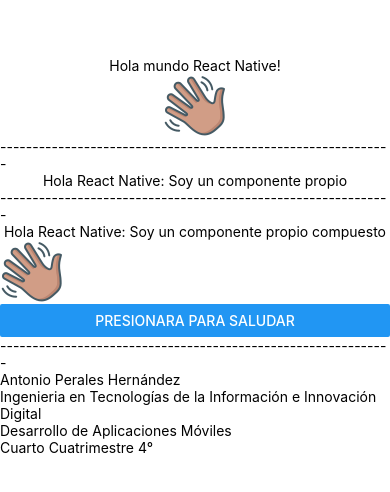
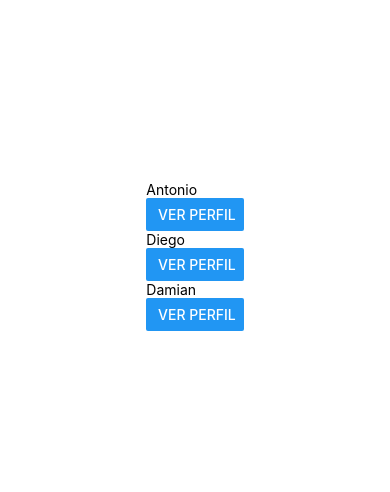
Before and after one commit to AntonioPeralesHernandez/DAM221, a React Native app in the folder miapp2/: screen / in a window 390 px wide. Shown: the part 166-658 px from the top of the page. Built offline with nearby package versions, Linux system fonts and the light colour scheme.

Commit message:
Practica No.7: Props & State

```diff
--- a/miapp2/App.js
+++ b/miapp2/App.js
@@ -9,20 +9,10 @@ import {Perfil} from './components/Perfil';
 export default function App() {
   return (
     <View style={styles.container}>
-      <Text>Hola mundo React Native!</Text>
-      <Image source={require('./assets/wave.png')} />
 
-      <Text>-------------------------------------------------------------</Text>
-
-      <Saludo />
-
-      <Text>-------------------------------------------------------------</Text>
-
-      <Saludo2 />
-
-      <Text>-------------------------------------------------------------</Text>
-
-      <Perfil />
+      <Perfil nombre="Antonio" carrera="ITIID" materia="DAM" cuatri="4"/>
+      <Perfil nombre="Diego" carrera="ITIID" materia="DAM" cuatri="4"/>
+      <Perfil nombre="Damian" carrera="ITIID" materia="DAM" cuatri="4"/>
 
       <StatusBar style="auto" />
     </View>
--- a/miapp2/components/Perfil.js
+++ b/miapp2/components/Perfil.js
@@ -1,12 +1,23 @@
-import {Text, View} from 'react-native';
+import {Text, View, StyleSheet, Button} from 'react-native';
+import {useState}from 'react';
 
-export const Perfil = () => {
+
+export const Perfil = ({nombre,carrera,materia,cuatri}) => {
+    const[mostrar,setMostrar]= useState(false);
+
+
     return(
         <View>
-            <Text>Antonio Perales Hernández</Text>
-            <Text>Ingenieria en Tecnologías de la Información e Innovación Digital</Text>
-            <Text>Desarrollo de Aplicaciones Móviles</Text>
-            <Text>Cuarto Cuatrimestre 4°</Text>
+            <Text>{nombre}</Text>
+
+            {mostrar &&
+            <>
+            <Text>{carrera}</Text>
+            <Text>{materia}</Text>
+            <Text>{cuatri}</Text>
+            </>
+            }
+            <Button title=" Ver Perfil" onPress={()=>setMostrar(!mostrar) }/>
         </View>
     )
 }
```
